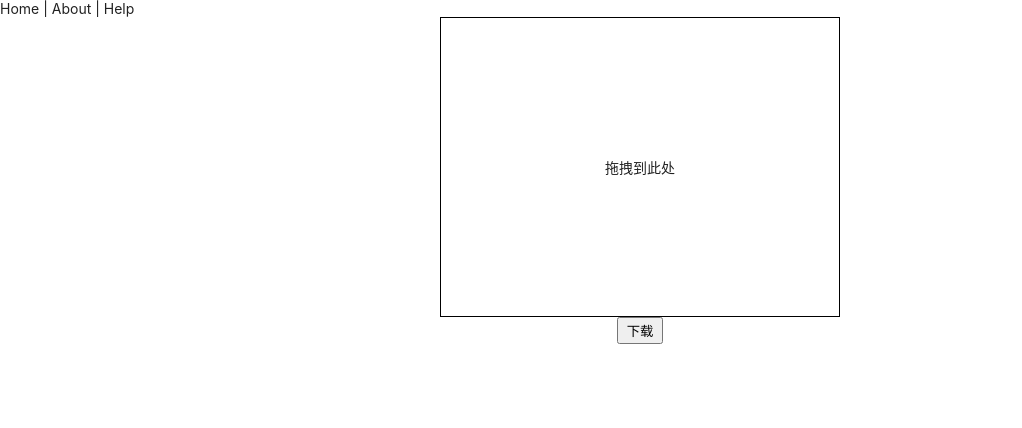
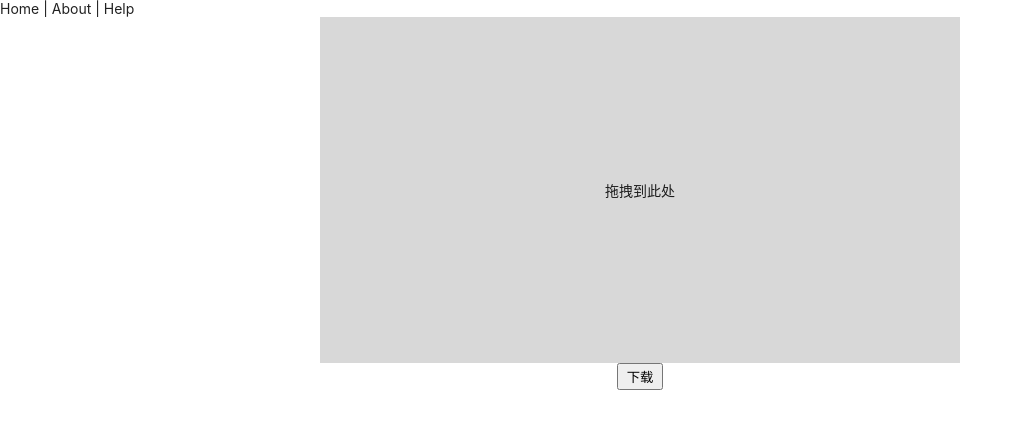
Before and after one commit to willx12123/schedule-calendar-cuc, a Vue app: page /#/ in a window 1280 px wide. Shown: the top 428 px of the page, without its empty margins (0-1022 px from the left). Built offline with nearby package versions, Linux system fonts and the light colour scheme; what ics-in-browser would draw is missing.

Commit message:
feat: Write some simple style about DropBox.

```diff
--- a/src/components/DropBox.vue
+++ b/src/components/DropBox.vue
@@ -66,9 +66,10 @@ export default defineComponent({
 
 <style scoped lang="scss">
 .drag-in-wrapper {
-  border: 1px solid black;
-  width: 400px;
-  height: 300px;
+  width: 640px;
+  height: 346px;
+  background: #d8d8d8;
+
   display: flex;
   justify-content: center;
   align-items: center;
```
